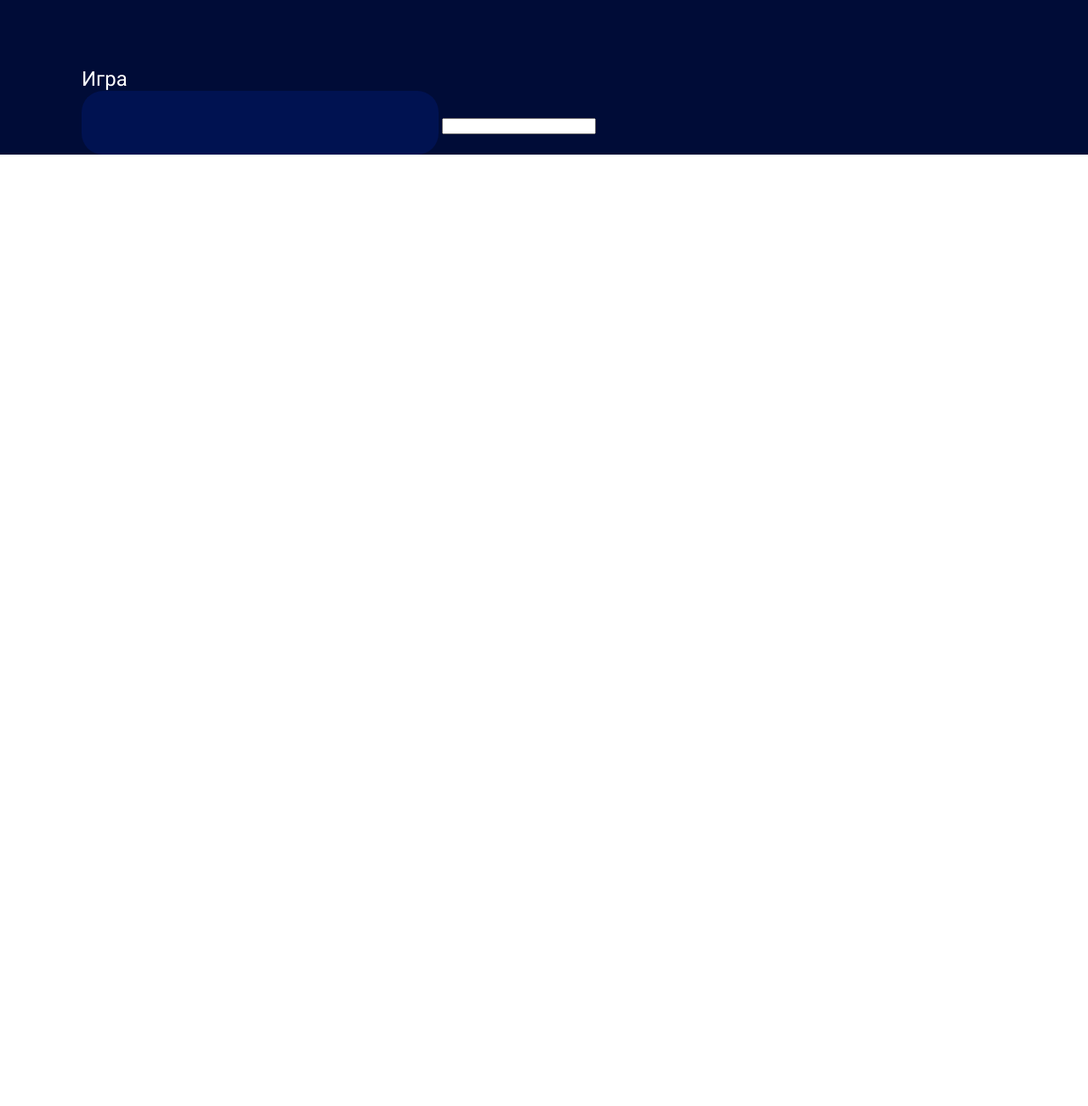
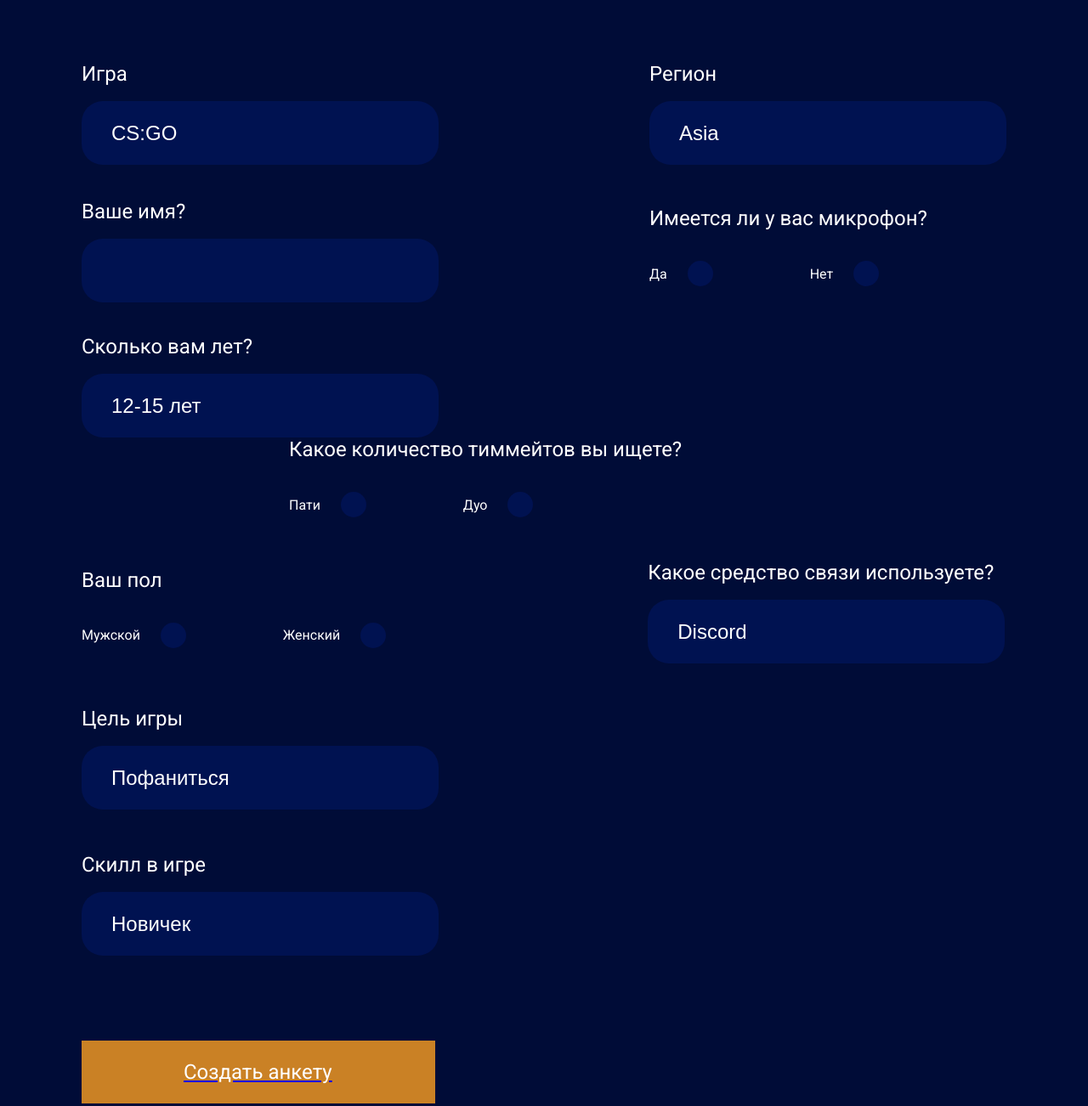
Before and after one commit to maksimdon/WEPL, a plain HTML site: page index.html in a window 1280 px wide. Shown: the part 123-1425 px from the top of the page at 85% size. Before the commit the page ends 800 px from the top, so only its background shows below. Drawn offline with Linux system fonts and the light colour scheme.

Commit message:
blank v2

```diff
--- a/index.html
+++ b/index.html
@@ -17,15 +17,98 @@
     <main>
         <div class="cont">
             <h2 class="blank-create">Добавление анкеты игрока</h2>
-            <div class="game-region">
+            <form action="#">
+                <div class="game">
+                    <p class="nazva">Игра</p>
+                    <select class="select" name="game" id="">
+                        <option value="CS:GO">CS:GO</option>
+                        <option value="Desnity">Desnity</option>
+                        <option value="Dota 2">Dota 2</option>
+                        <option value="Valorant">Valorant</option>
+                        <option value="Overwatch">Overwatch</option>
+                    </select>
+                </div>
+                <div class="region">
+                    <p class="nazva">Регион</p>
+                    <select class="select" name="region" id="">
+                        <option value="Asia">Asia</option>
+                        <option value="Europe">Europe</option>
+                        <option value="CIS">CIS</option>
+                        <option value="America">America</option>
+                    </select>
+                </div>
+            </form>
+            <div class="name">
                 <form action="#">
-                    <p class="nazva">Игра</p>
-                    <label for="">
-                        <input class="select" type="select">
-                        <input type="select">
-                    </label>
+                    <p class="nazva name-p">Ваше имя?</p>
+                    <input class="select" type="text">
                 </form>
             </div>
+            <div class="micro">
+                <p class="nazva micro-p">Имеется ли у вас микрофон?</p>
+                <label class="yesorno">Да</label>
+                <input class="micro-input" type="radio" name="micro">
+                <span class="radio"></span>
+                <label class="yesorno">Нет</label>
+                <input class="micro-input" type="radio" name="micro">
+                <span class="radio"></span>
+            </div>
+            <div class="age">
+                <p class="nazva">Сколько вам лет?</p>
+                <select class="select" name="age" id="">
+                    <option value="12-15">12-15 лет</option>
+                    <option value="16-20">16-20 лет</option>
+                    <option value="21+">21+ лет</option>
+                </select>
+            </div>
+            <div class="mate-count">
+                <p class="nazva micro-p">Какое количество тиммейтов вы ищете?</p>
+                <label class="yesorno">Пати</label>
+                <input class="micro-input" type="radio" name="micro">
+                <span class="radio"></span>
+                <label class="yesorno">Дуо</label>
+                <input class="micro-input" type="radio" name="micro">
+                <span class="radio"></span>
+            </div>
+            <div class="pol">
+                <p class="nazva micro-p">Ваш пол</p>
+                <label class="yesorno">Мужской</label>
+                <input class="micro-input" type="radio" name="micro">
+                <span class="radio"></span>
+                <label class="yesorno">Женский</label>
+                <input class="micro-input" type="radio" name="micro">
+                <span class="radio"></span>
+            </div>
+            <div class="chanel">
+                <p class="nazva">Какое средство связи используете?</p>
+                <select class="select" name="chanel" id="">
+                    <option value="Discord">Discord</option>
+                    <option value="TeamSpeak">TeamSpeak</option>
+                    <option value="Telegram">Telegram</option>
+                    <option value="other">Другое/встроенный в игру канал</option>
+                </select>
+            </div>
+            <div class="aim">
+                <p class="nazva">Цель игры</p>
+                <select class="select" name="aim" id="">
+                    <option value="fun">Пофаниться</option>
+                    <option value="up">Трайхард</option>
+                    <option value="questes">Выполнение квестов</option>
+                </select>
+            </div>
+            <div class="skill">
+                <p class="nazva">Скилл в игре</p>
+                <select class="select" name="aim" id="">
+                    <option value="lows">Новичек</option>
+                    <option value="mid">Средний</option>
+                    <option value="high">Высокий</option>
+                </select>
+            </div>
+            <a href="#">
+                <div class="create-button">
+                    <p class="create">Создать анкету</p>
+                </div>
+            </a>
         </div>
     </main>
     <footer>
--- a/style.css
+++ b/style.css
@@ -10,16 +10,18 @@
 }
 main{
     background-color: #000c37;
+    padding-top: 76px;
+    padding-bottom: 113px;
 }
 .blank-create{
     color: white;
-    margin-top: 82px;
     margin-bottom: 82px;
     font-size: 32px;
 }
 .nazva{
     color: white;
     font-size: 24px;
+    margin-bottom: 18px;
 }
 .select{
     width: 420px;
@@ -31,3 +33,85 @@ main{
     font-size: 24px;
     padding: 23px 35px 23px 35px;
 }
+select{
+    -webkit-appearance: none;
+    appearance: none;
+    -moz-appearance: none;
+}
+.game{
+    display: inline-block;
+}
+.region{
+    display: inline-block;
+    margin-left: 244px;
+}
+.name{
+    display: inline-block;
+}
+.name-p{
+    margin-top: 41px;
+}
+.micro-input{
+    position: absolute;
+    z-index: -1;
+    opacity: 0;
+}
+.radio{
+    display: inline-block;
+    height: 30px;
+    width: 30px;
+    background-color: #001251;
+    border-radius: 50%;
+    vertical-align: middle;
+    margin-right: 110px;
+}
+.micro-input:checked + .radio{
+    border: #001251 solid 10px;
+    background-color: white;
+}
+.yesorno{
+    color: white;
+    vertical-align: middle;
+    margin-right: 20px;
+}
+.micro{
+    display: inline-block;
+    margin-left: 244px;
+}
+.micro-p{
+    margin-bottom: 36px;
+}
+.age{
+    margin-top: 38px;
+    display: inline-block;
+}
+.mate-count{
+    display: inline-block;
+    margin-left: 244px;
+}
+.pol{
+    margin-top: 51px;
+    display: inline-block;
+}
+.chanel{
+    margin-top: 51px;
+    display: inline-block;
+    margin-left: 194px;
+}
+.aim{
+    margin-top: 51px;
+}
+.skill{
+    margin-top: 51px;
+}
+.create{
+    color: white;
+    font-size: 24px;
+}
+.create-button{
+    padding: 23px 120px 23px 120px;
+    background-color: #CA8125;
+    max-width: 416px;
+    text-decoration: none;
+    margin-top: 100px;
+}
```
